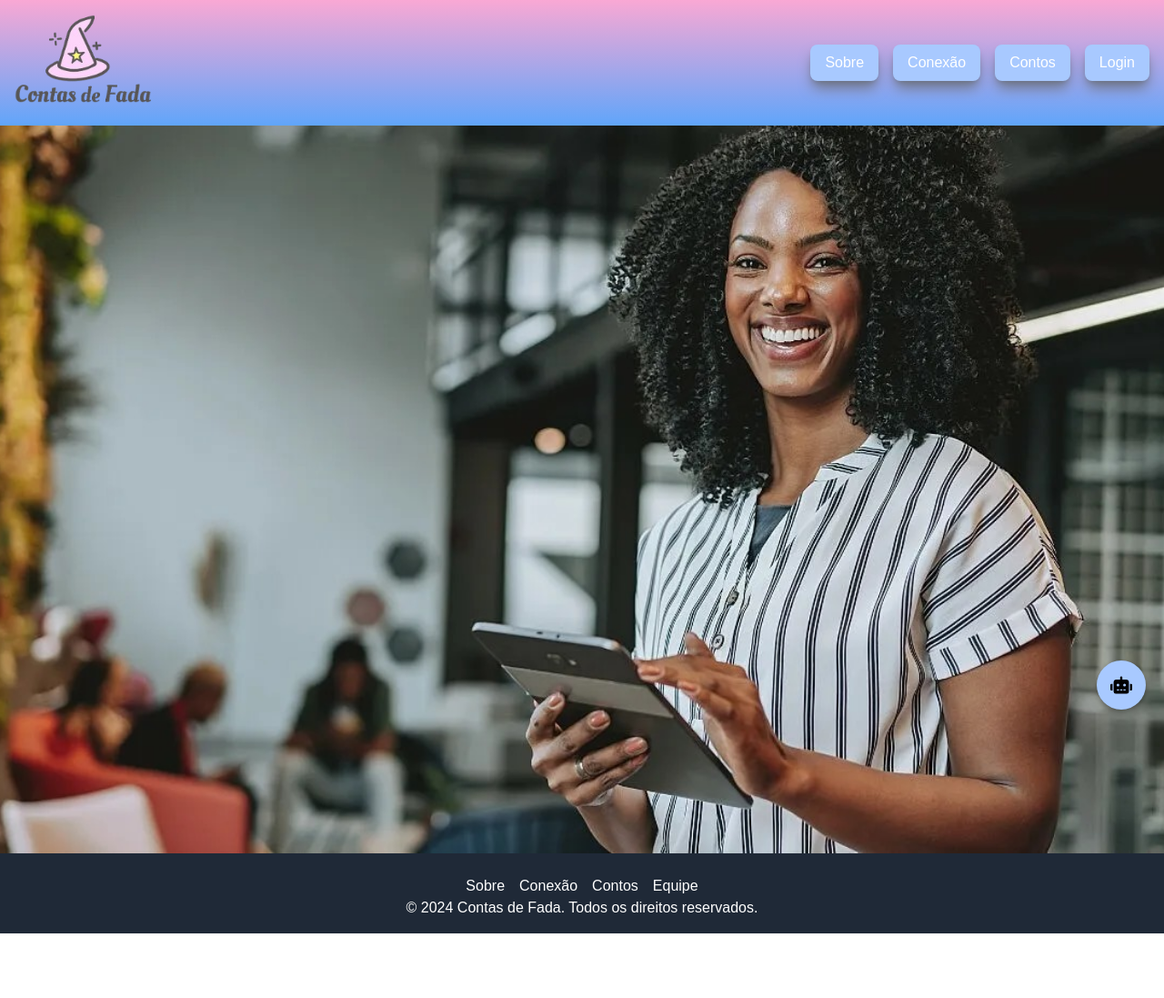
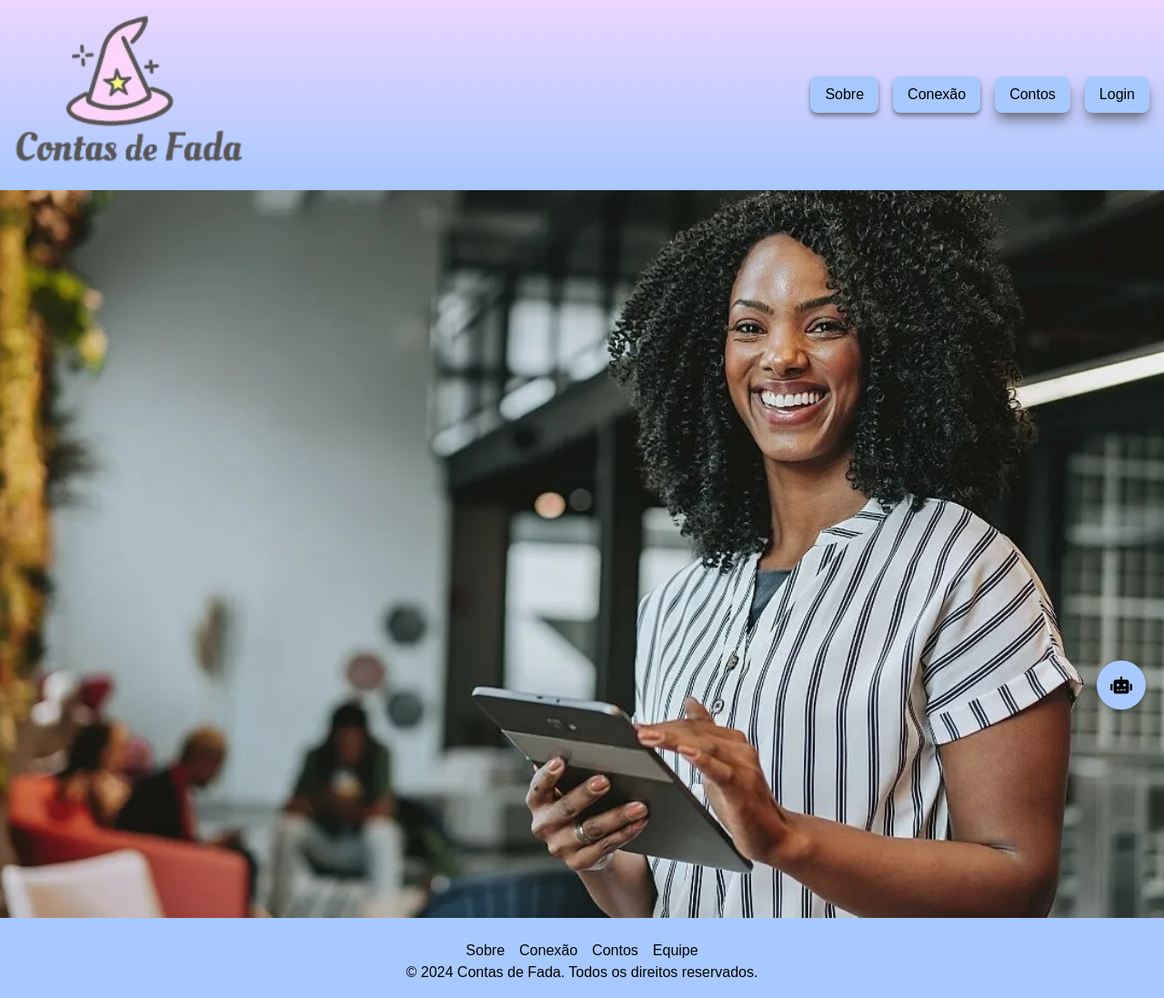
Before and after one commit to giseletoledo/educacaofinanceira, a Next.js app in the folder finance-landing/: page / in a window 1280 px wide. Shown: the whole page at 91% size. Before the commit the page ends 1026 px from the top, so only its background shows below. Built offline with nearby package versions, Linux system fonts and the light colour scheme.

Commit message:
Header e Footer

```diff
--- a/finance-landing/app/components/Footer.tsx
+++ b/finance-landing/app/components/Footer.tsx
@@ -1,15 +1,15 @@
 // components/Footer.tsx
 export default function Footer() {
     return (
-      <footer className="bg-gray-800 text-white py-4">
+      <footer className="bg-[#A8C9FF] text-white py-4">
         <div className="container mx-auto text-center">
-        <div className="flex justify-center space-x-4 mt-2">
+        <div className="flex text-black justify-center space-x-4 mt-2">
             <a href="/about" className="hover:underline">Sobre</a>
             <a href="/connection" className="hover:underline">Conexão</a>
             <a href="/stories" className="hover:underline">Contos</a>
             <a href="/team" className="hover:underline">Equipe</a>
           </div>
-          <p>&copy; {new Date().getFullYear()} Contas de Fada. Todos os direitos reservados.</p>
+          <p className="text-black">&copy; {new Date().getFullYear()} Contas de Fada. Todos os direitos reservados.</p>
         </div>
       </footer>
     );
--- a/finance-landing/app/components/Header.tsx
+++ b/finance-landing/app/components/Header.tsx
@@ -4,7 +4,7 @@ import Link from 'next/link';
 
 export default function Header() {
   return (
-    <header className="bg-gradient-to-b from-pink-300 to-blue-400 p-4">
+    <header className="bg-gradient-to-b from-[#ECD5FE] to-[#A8C9FF] p-4">
       <div className="container mx-auto flex justify-between items-center">
         {/* Logo com Imagem */}
         <div className="flex items-center">
@@ -12,8 +12,8 @@ export default function Header() {
             <Image
               src="/images/logo_contas.png" // Caminho da imagem no diretório 'public/images'
               alt="Conto de Fadas Logo"
-              width={150} // Largura da imagem
-              height={150} // Altura da imagem
+              width={250} // Largura da imagem
+              height={250} // Altura da imagem
             />
           </Link>
         </div>
@@ -21,21 +21,21 @@ export default function Header() {
         {/* Navigation Links como botões */}
         <nav className="flex space-x-4">
           <Link href="/sobre">
-            <button className="bg-[#A8C9FF] text-white px-4 py-2 rounded-lg shadow-lg shadow-gray-500 hover:bg-blue-300 transition">
+            <button className="bg-[#A8C9FF] text-black px-4 py-2 rounded-lg shadow-md shadow-gray-500 hover:bg-blue-300 transition">
               Sobre
             </button>
           </Link>
           <Link href="/conexao">
-            <button className="bg-[#A8C9FF] text-white px-4 py-2 rounded-lg shadow-lg shadow-gray-500 hover:bg-blue-300 transition">
+            <button className="bg-[#A8C9FF] text-black px-4 py-2 rounded-lg shadow-md shadow-gray-500 hover:bg-blue-300 transition">
               Conexão
             </button>
           </Link>
           <Link href="/contos">
-            <button className="bg-[#A8C9FF] text-white px-4 py-2 rounded-lg shadow-lg shadow-gray-500 hover:bg-blue-300 transition">
+            <button className="bg-[#A8C9FF] text-black px-4 py-2 rounded-lg shadow-lg shadow-gray-500 hover:bg-blue-300 transition">
               Contos
             </button>
           </Link>
-          <button className="bg-[#A8C9FF] text-white px-4 py-2 rounded-lg shadow-lg shadow-gray-500 hover:bg-blue-300 transition">
+          <button className="bg-[#A8C9FF] text-black px-4 py-2 rounded-lg shadow-lg shadow-gray-500 hover:bg-blue-300 transition">
             Login
           </button>
         </nav>
```
